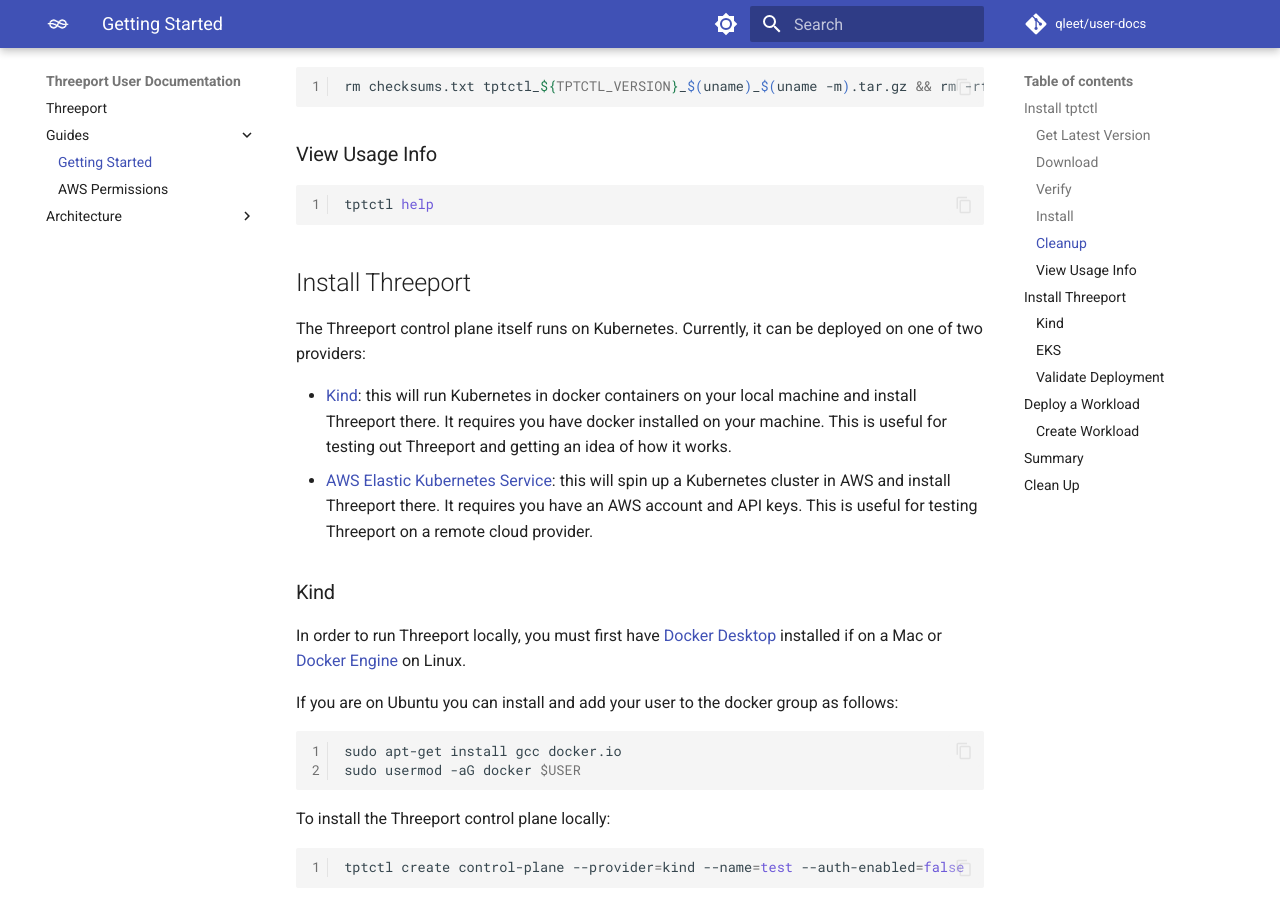
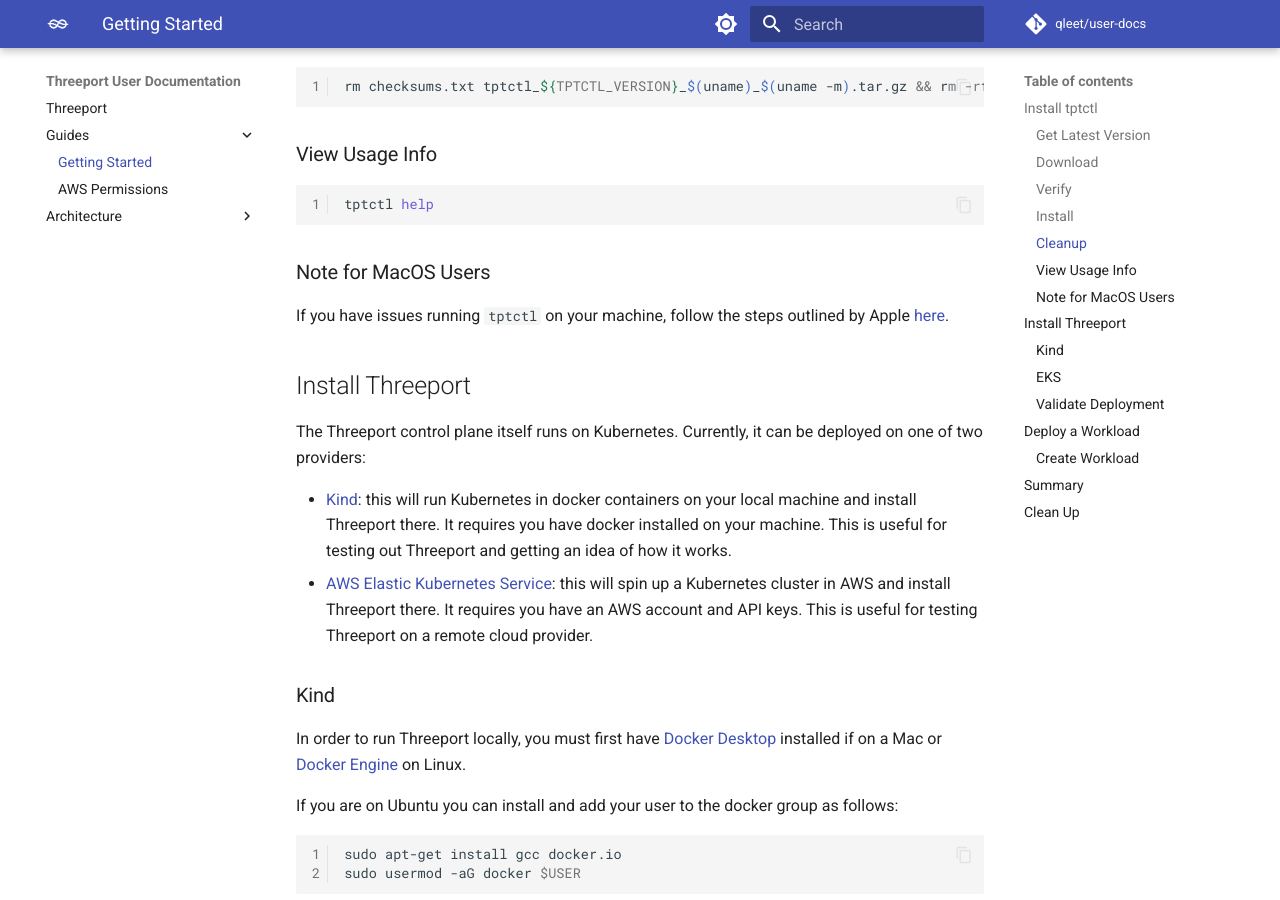
Before and after one commit to qleet/user-docs, an MkDocs documentation site: the page built from docs/guides/getting-started.md, in a window 1280 px wide and 900 px high, scrolled down 1341 px. Built offline with MkDocs 1.6.1 and Material for MkDocs 9.7.7, drawn with Linux system fonts in a browser that asks for light colours; comment, search, counter and statistics services are not loaded.

Commit message:
docs: add note for MacOS users

````diff
--- a/docs/guides/getting-started.md
+++ b/docs/guides/getting-started.md
@@ -66,6 +66,11 @@
 ```bash
 tptctl help
 ```
+
+### Note for MacOS Users
+
+If you have issues running `tptctl` on your machine, follow the steps outlined by Apple
+[here](https://support.apple.com/guide/mac-help/open-a-mac-app-from-an-unidentified-developer-mh40616/mac).
 
 ## Install Threeport
 
````
